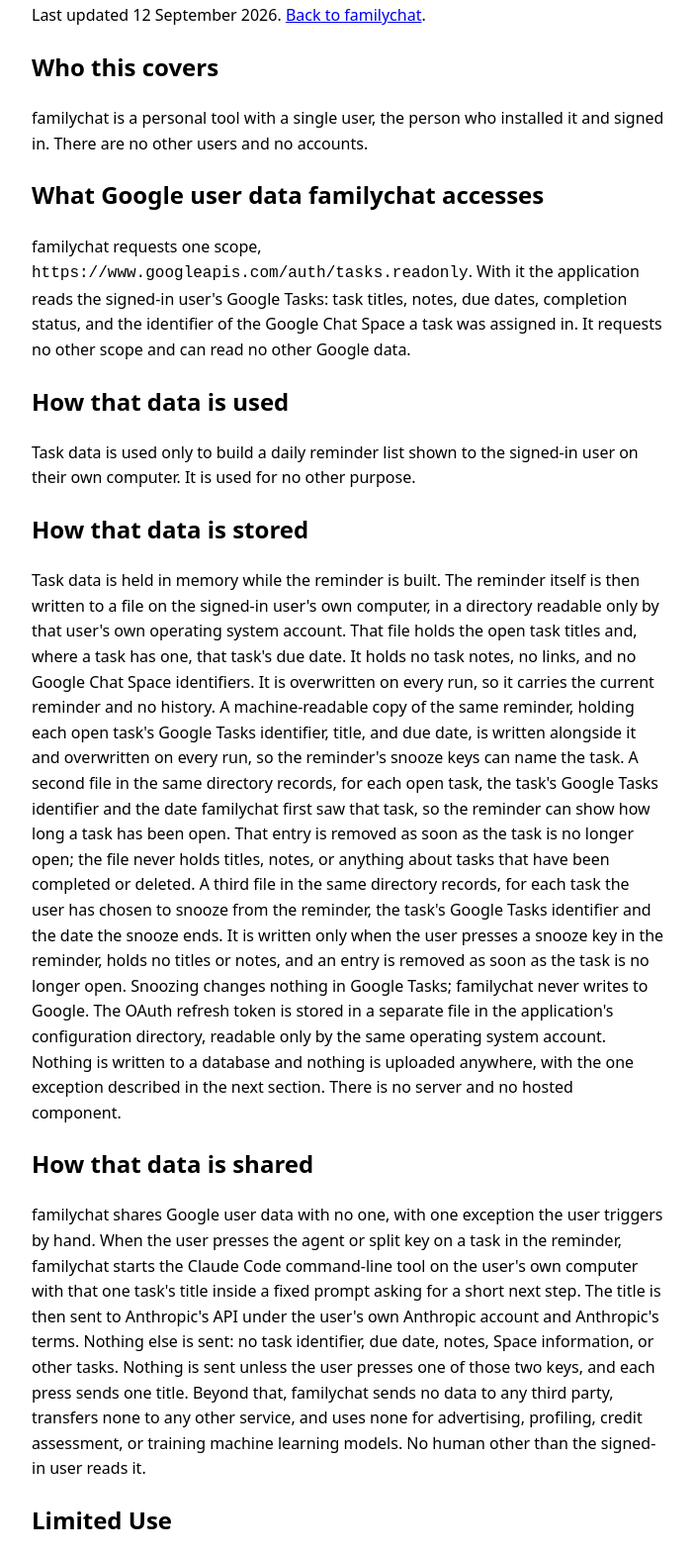
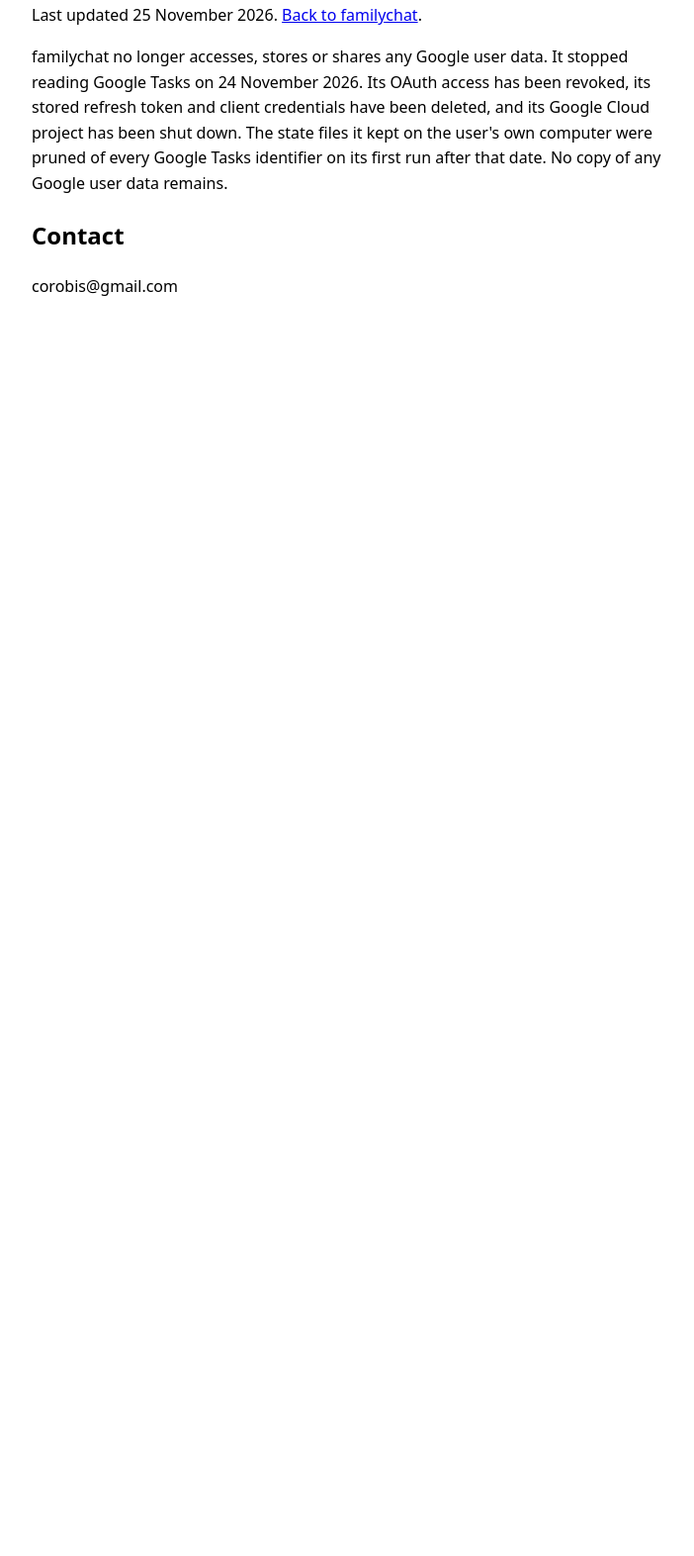
Before and after one commit to corobis/corobis.github.io, a plain HTML site: page privacy.html in a window 1280 px wide. Shown: the part 99-1671 px from the top of the page at 99% size, without its empty margins (288-990 px from the left). After the commit the page ends 800 px from the top, so only its background shows below. Drawn offline with Linux system fonts and the light colour scheme.

Commit message:
familychat no longer uses Google data: dated notice replaces homepage and privacy policy

```diff
--- a/privacy.html
+++ b/privacy.html
@@ -1,79 +1,15 @@
 <!doctype html>
 <meta charset="utf-8">
-<title>familychat privacy policy</title>
+<title>familychat privacy notice</title>
 <meta name="viewport" content="width=device-width,initial-scale=1">
 <style>body{font:16px/1.6 system-ui,sans-serif;max-width:40em;margin:3em auto;padding:0 1em}h1{font-size:1.5em}</style>
-<h1>familychat privacy policy</h1>
-<p>Last updated 12 September 2026. <a href="index.html">Back to familychat</a>.</p>
-
-<h2>Who this covers</h2>
-<p>familychat is a personal tool with a single user, the person who installed it and
-signed in. There are no other users and no accounts.</p>
-
-<h2>What Google user data familychat accesses</h2>
-<p>familychat requests one scope,
-<code>https://www.googleapis.com/auth/tasks.readonly</code>. With it the application
-reads the signed-in user's Google Tasks: task titles, notes, due dates, completion
-status, and the identifier of the Google Chat Space a task was assigned in. It
-requests no other scope and can read no other Google data.</p>
-
-<h2>How that data is used</h2>
-<p>Task data is used only to build a daily reminder list shown to the signed-in user
-on their own computer. It is used for no other purpose.</p>
-
-<h2>How that data is stored</h2>
-<p>Task data is held in memory while the reminder is built. The reminder itself is
-then written to a file on the signed-in user's own computer, in a directory readable
-only by that user's own operating system account. That file holds the open task
-titles and, where a task has one, that task's due date. It holds no task notes, no
-links, and no Google Chat Space identifiers. It is overwritten on every run, so it
-carries the current reminder and no history. A machine-readable copy of the same
-reminder, holding each open task's Google Tasks identifier, title, and due date, is
-written alongside it and overwritten on every run, so the reminder's snooze keys can
-name the task. A second file in the same directory
-records, for each open task, the task's Google Tasks identifier and the date
-familychat first saw that task, so the reminder can show how long a task has been
-open. That entry is removed as soon as the task is no longer open; the file never
-holds titles, notes, or anything about tasks that have been completed or deleted.
-A third file in the same directory records, for each task the user has chosen to
-snooze from the reminder, the task's Google Tasks identifier and the date the snooze
-ends. It is written only when the user presses a snooze key in the reminder, holds
-no titles or notes, and an entry is removed as soon as the task is no longer open.
-Snoozing changes nothing in Google Tasks; familychat never writes to Google.
-The OAuth refresh token is stored in a
-separate file in the application's configuration directory, readable only by the same
-operating system account. Nothing is written to a database and nothing is uploaded
-anywhere, with the one exception described in the next section. There is no server
-and no hosted component.</p>
-
-<h2>How that data is shared</h2>
-<p>familychat shares Google user data with no one, with one exception the user
-triggers by hand. When the user presses the agent or split key on a task in the
-reminder, familychat starts the Claude Code command-line tool on the user's own
-computer with that one task's title inside a fixed prompt asking for a short next
-step. The title is then sent to Anthropic's API under the user's own Anthropic account
-and Anthropic's terms. Nothing else is sent: no task identifier, due date, notes,
-Space information, or other tasks. Nothing is sent unless the user presses one of
-those two keys, and each press sends one title. Beyond that, familychat sends no data
-to any third party, transfers none to any other service, and uses none for
-advertising, profiling, credit assessment, or training machine learning models. No
-human other than the signed-in user reads it.</p>
-
-<h2>Limited Use</h2>
-<p>familychat's use of information received from Google APIs adheres to the
-<a href="https://developers.google.com/terms/api-services-user-data-policy">Google API Services User Data Policy</a>,
-including the Limited Use requirements.</p>
-
-<h2>Retention and deletion</h2>
-<p>Nothing is retained beyond the three files described above, which stay on the
-user's own computer; the reminder file is replaced by the next run and the first-seen
-and snooze files are pruned by it. The user can revoke familychat's
-access at any time at
-<a href="https://myaccount.google.com/permissions">myaccount.google.com/permissions</a>,
-and can delete every copy of their Google user data, the reminder file, the first-seen
-file, the snooze file, and the stored token alike, by removing the application's state directory and its configuration
-directory (on Linux, <code>~/.local/state/familychat</code> and
-<code>~/.config/familychat</code>). That leaves no copy of any Google user data.</p>
-
+<h1>familychat privacy notice</h1>
+<p>Last updated 25 November 2026. <a href="index.html">Back to familychat</a>.</p>
+<p>familychat no longer accesses, stores or shares any Google user data. It stopped
+reading Google Tasks on 24 November 2026. Its OAuth access has been revoked, its
+stored refresh token and client credentials have been deleted, and its Google Cloud
+project has been shut down. The state files it kept on the user's own computer were
+pruned of every Google Tasks identifier on its first run after that date. No copy of
+any Google user data remains.</p>
 <h2>Contact</h2>
 <p>corobis@gmail.com</p>
```
Also changed, not shown: index.html (+5 -13 lines).
